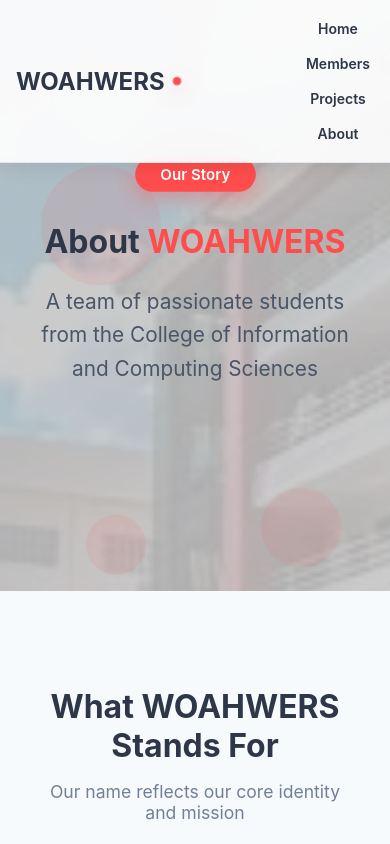
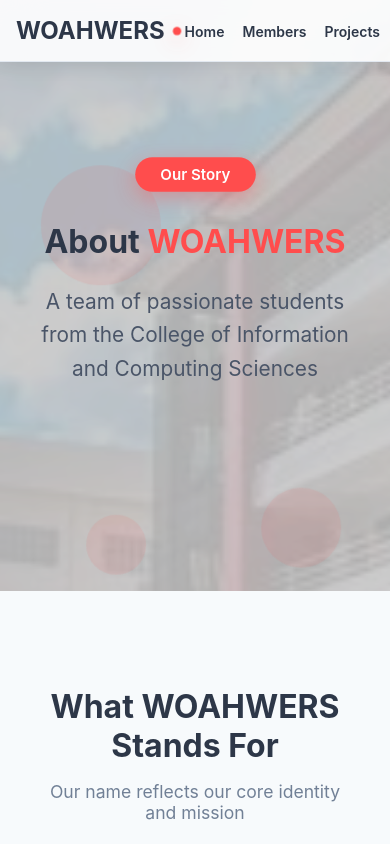
Before and after one commit to JiroSiman/weby, a plain HTML site: page about.html in a window 390 px wide. Shown: the top 844 px of the page. Drawn offline with nearby package versions, Linux system fonts and the light colour scheme.

Commit message:
Update home.css

```diff
--- a/home.css
+++ b/home.css
@@ -601,17 +601,20 @@ body {
   display: flex;
   justify-content: space-between;
   align-items: center;
-  flex-wrap: wrap; /* allow wrapping if space is tight */
+  flex-wrap: nowrap; /* stay in one line */
   padding: 10px 20px;
   width: 100%;
   box-sizing: border-box;
+  overflow-x: auto; /* allow horizontal scroll if too tight */
+  -webkit-overflow-scrolling: touch;
 }
 
 .nav-links {
   display: flex;
-  flex-wrap: wrap; /* prevent items from going off-screen */
-  gap: 12px;
+  flex-wrap: nowrap; /* don't wrap links */
+  gap: 15px; /* spacing between links */
   justify-content: center;
+  align-items: center;
 }
 
 .nav-links a {
@@ -619,29 +622,27 @@ body {
   font-weight: 600;
   text-decoration: none;
   transition: color 0.3s ease;
-  font-size: clamp(14px, 2vw, 16px); /* responsive font size */
+  font-size: clamp(13px, 2vw, 16px); /* auto adjust font size */
+  white-space: nowrap; /* prevent text from breaking */
 }
 
 .nav-links a:hover {
   color: var(--primary-red);
 }
 
-/* 🧭 Small screen fix (for iPhones and small Androids) */
+/* 🧭 Small screen tweak (keep inline layout) */
 @media (max-width: 768px) {
   .navbar {
-    flex-direction: column;
-    align-items: center;
+    justify-content: center;
+    padding: 8px 10px;
+  }
+
+  .nav-links {
     gap: 10px;
   }
 
-  .nav-links {
-    flex-direction: column;
-    gap: 8px;
-  }
-
   .nav-links a {
-    display: block;
-    text-align: center;
-    padding: 5px 0;
+    font-size: 14px;
+    padding: 4px;
   }
 }
```
